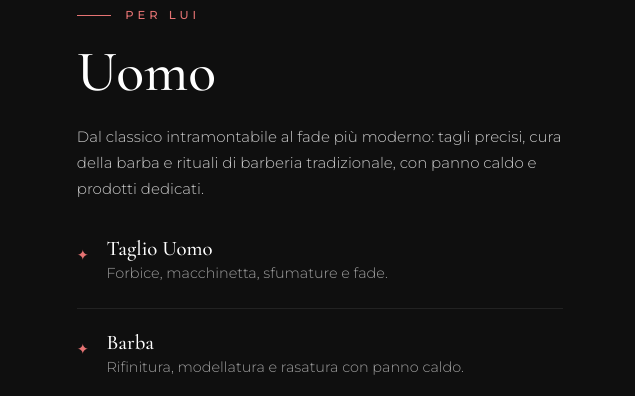
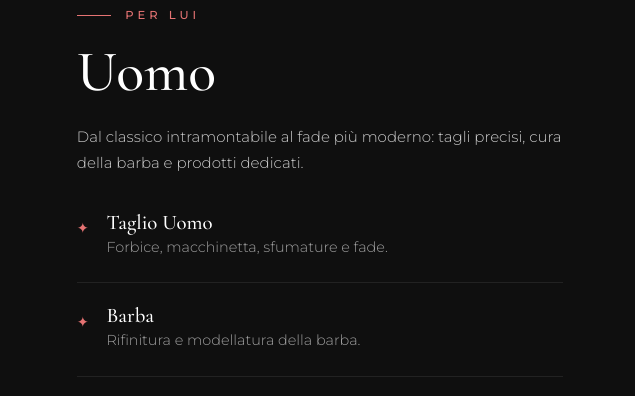
Before and after one commit to realchri10/parrucchieredanielegavorrano, a plain HTML site: page index.html in a window 1280 px wide. Shown: the part 2680-3076 px from the top of the page, 0-635 px from the left. Drawn offline with nearby package versions, Linux system fonts and the light colour scheme.

Commit message:
Rimuove il panno caldo dai servizi barba uomo
Co-Authored-By: Claude Opus 5.5 <noreply@anthropic.com>
Claude-Session: https://claude.ai/code/session_01C4swCvUzTT39BV13YycatT

```diff
--- a/index.html
+++ b/index.html
@@ -97,10 +97,10 @@
     <div class="split__body reveal">
       <p class="eyebrow">Per lui</p>
       <h2>Uomo</h2>
-      <p>Dal classico intramontabile al fade più moderno: tagli precisi, cura della barba e rituali di barberia tradizionale, con panno caldo e prodotti dedicati.</p>
+      <p>Dal classico intramontabile al fade più moderno: tagli precisi, cura della barba e prodotti dedicati.</p>
       <div class="services">
         <div class="service"><span class="service__icon">✦</span><div><h3>Taglio Uomo</h3><p>Forbice, macchinetta, sfumature e fade.</p></div></div>
-        <div class="service"><span class="service__icon">✦</span><div><h3>Barba</h3><p>Rifinitura, modellatura e rasatura con panno caldo.</p></div></div>
+        <div class="service"><span class="service__icon">✦</span><div><h3>Barba</h3><p>Rifinitura e modellatura della barba.</p></div></div>
         <div class="service"><span class="service__icon">✦</span><div><h3>Taglio &amp; Barba</h3><p>Il servizio completo per un look impeccabile.</p></div></div>
         <div class="service"><span class="service__icon">✦</span><div><h3>Colore Uomo</h3><p>Camouflage dei capelli bianchi, effetto naturale.</p></div></div>
         <div class="service"><span class="service__icon">✦</span><div><h3>Bimbo</h3><p>Taglio per i più piccoli, fino a 12 anni.</p></div></div>
```
